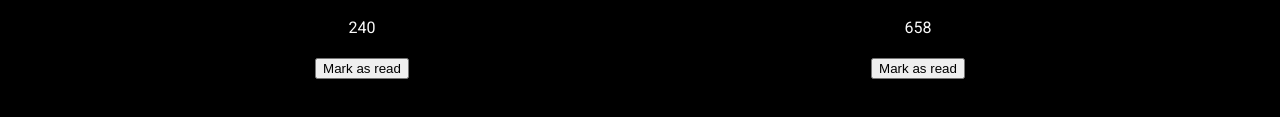
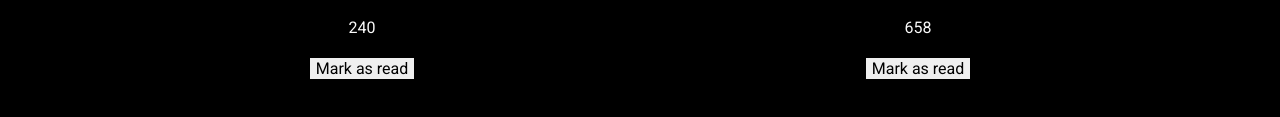
Before and after one commit to hamidrezatakloo/library, a plain HTML site: page inex.html in a window 1280 px wide. Shown: the part 241-358 px from the top of the page. Drawn offline with Linux system fonts and the light colour scheme.

Commit message:
Remove bad default style from readStatus button

```diff
--- a/style.css
+++ b/style.css
@@ -37,3 +37,8 @@ body{
 .pageNumber{
     margin: 21px 0;
 }
+
+.readStatus{
+    border: none;
+    font: inherit;
+}
```
